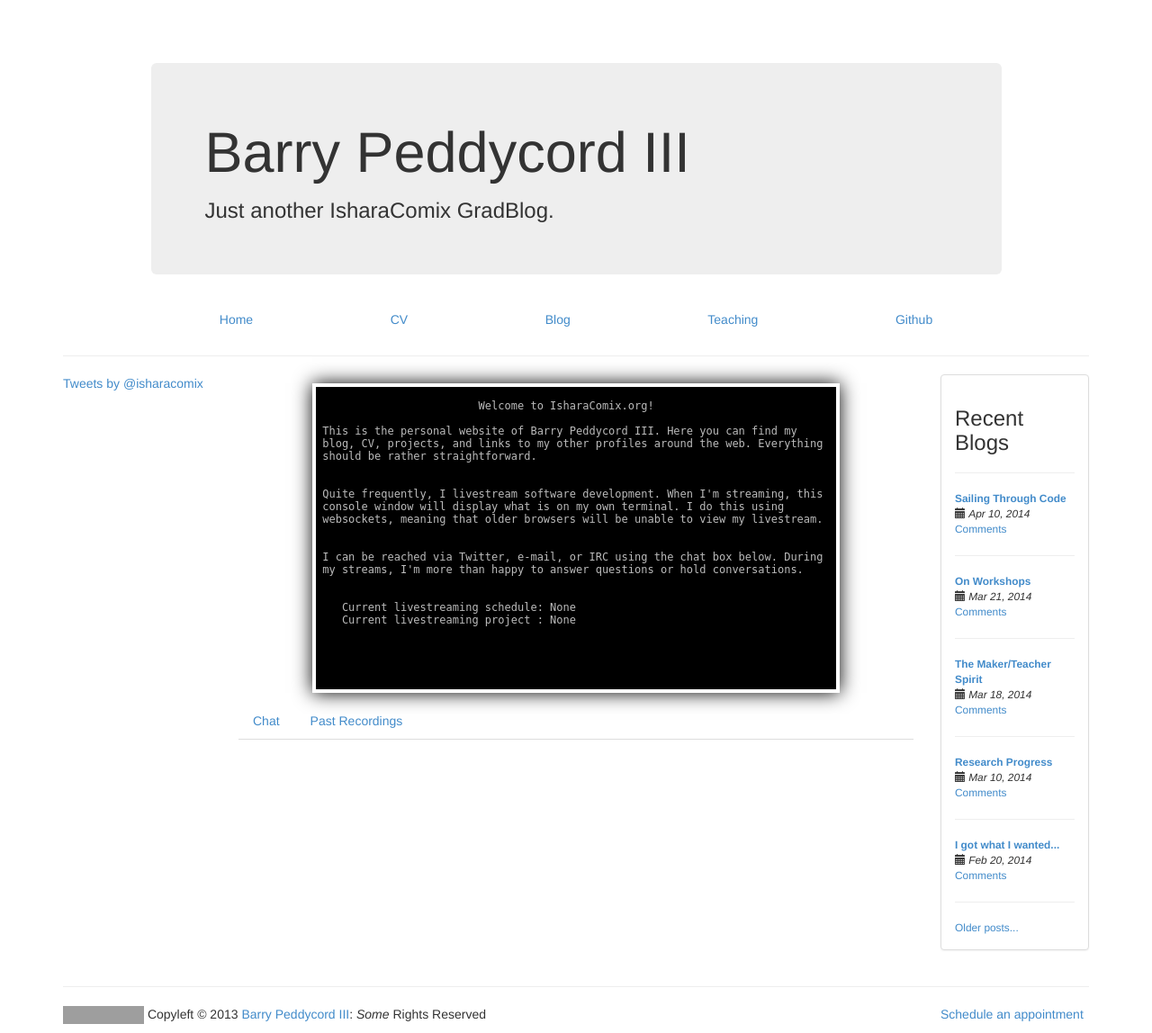
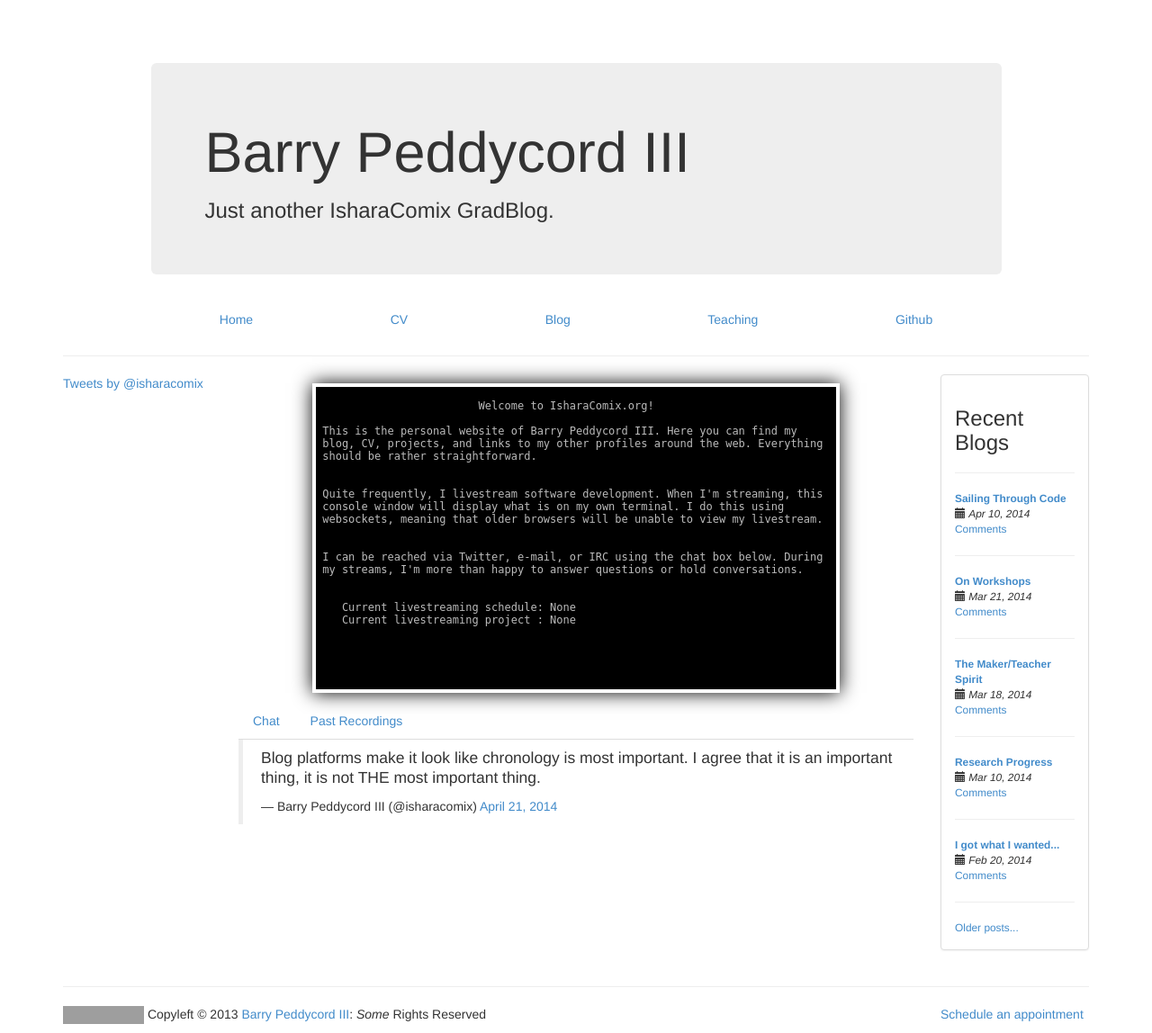
Before and after one commit to isharacomix/oldsite, a Jekyll site: the page built from index.html, in a window 1280 px wide. Shown: the whole page at 90% size. Built offline with Jekyll 4.4.1, drawn with Linux system fonts in a browser that asks for light colours; Markdown is read by kramdown in place of the engine named in the settings; comment, search, counter and statistics services are not loaded; grey boxes are pictures that could not be loaded.

Commit message:
Update index.html

```diff
--- a/index.html
+++ b/index.html
@@ -16,7 +16,8 @@ terminal: True
     <li><a data-toggle="collapse" href="#webchat">Chat</a></li>
     <li><a href="{{ site.baseurl }}replays">Past Recordings</a></li>
     </ul>
-
+<blockquote class="twitter-tweet" lang="en"><p>Blog platforms make it look like chronology is most important. I agree that it is an important thing, it is not THE most important thing.</p>&mdash; Barry Peddycord III (@isharacomix) <a href="https://twitter.com/isharacomix/statuses/458304434280624129">April 21, 2014</a></blockquote>
+<script async src="//platform.twitter.com/widgets.js" charset="utf-8"></script>
         <div id="webchat" class="collapse">
             <iframe src="https://webchat.freenode.net?channels=%23%23isharacomix" width="100%" height="400">&nbsp;</iframe>
         </div>
```
